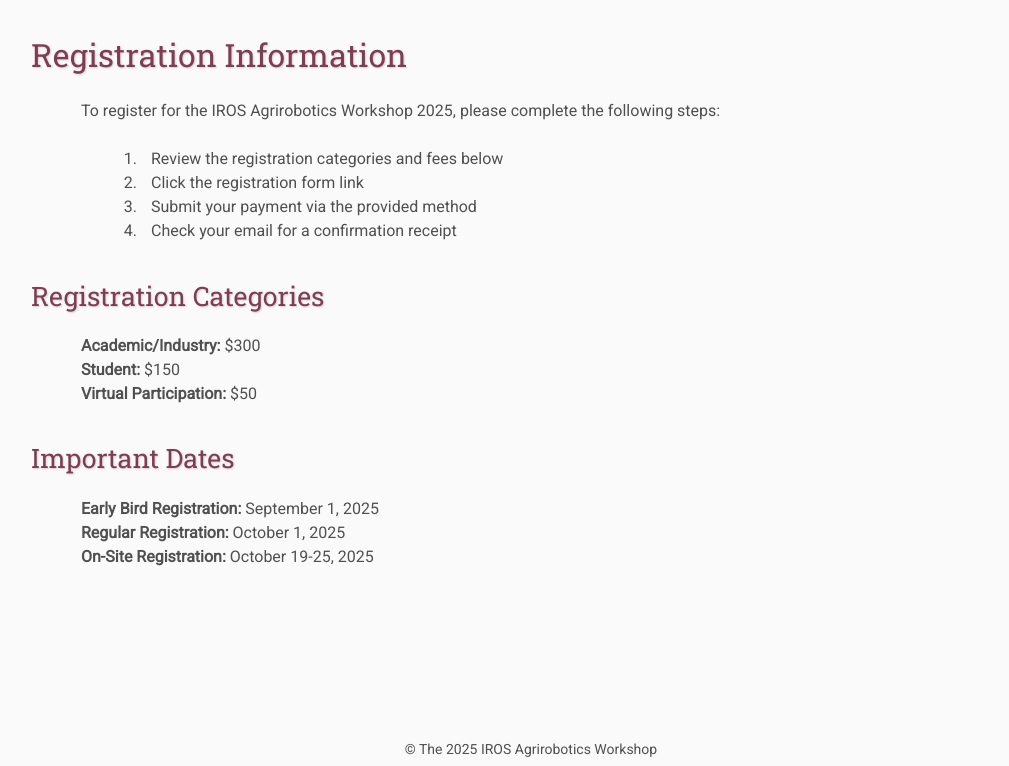
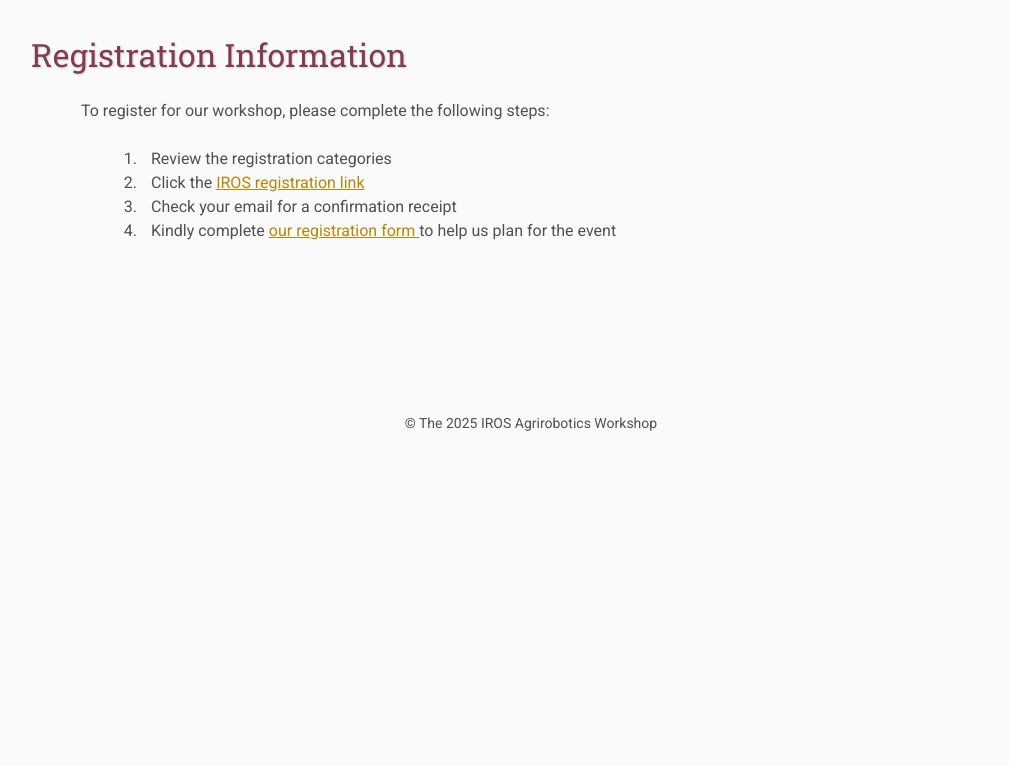
Before and after one commit to hahaheihei09/IROS_AgriRobotics, a plain HTML site: page registration/index.html in a window 1280 px wide. Shown: the part 676-1442 px from the top of the page, without its empty margins (109-1118 px from the left). After the commit the page ends 1171 px from the top, so only its background shows below. Drawn offline with nearby package versions, Linux system fonts and the light colour scheme; some packages are replaced by stand-ins of ours; files that its build step writes are made by us from their sources.

Commit message:
registration

```diff
--- a/registration/index.html
+++ b/registration/index.html
@@ -53,22 +53,15 @@
 
     <h2>Registration Information</h2>
     <p>
-        To register for the IROS Agrirobotics Workshop 2025, please complete the following steps:
+        To register for our workshop, please complete the following steps:
         <ol>
-            <li>Review the registration categories and fees below</li>
-            <li>Click the registration form link</li>
-            <li>Submit your payment via the provided method</li>
+            <li>Review the registration categories </li>
+            <li>Click the <a href="https://www.iros25.org/Registrationv1">IROS registration link </a>  </li>
             <li>Check your email for a confirmation receipt</li>
+            <li>Kindly complete <a href="https://docs.google.com/forms/d/e/1FAIpQLScsxH3yJmY11YybKa7DFobii6AMG49VjiLDRBvd0OBjeatJRw/viewform?usp=header">our registration form </a> to help us plan for the event </li>
         </ol>
     </p>
 
-
-    <h3>Registration Categories</h3>
-    <p>
-        <b>Academic/Industry:</b> $300<br>
-        <b>Student:</b> $150<br>
-        <b>Virtual Participation:</b> $50
-    </p>
 
     <!-- Uncomment and replace with your Google Form embed code -->
     <!--
@@ -77,12 +70,6 @@
     </iframe>
     -->
 
-    <h3>Important Dates</h3>
-    <p>
-        <b>Early Bird Registration:</b> September 1, 2025<br>
-        <b>Regular Registration:</b> October 1, 2025<br>
-        <b>On-Site Registration:</b> October 19-25, 2025
-    </p>
 
     <footer>
         &copy; The 2025 IROS Agrirobotics Workshop
```
